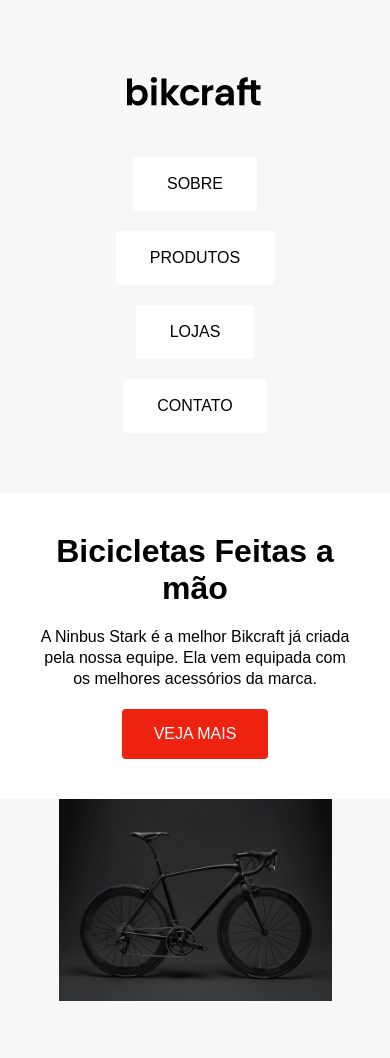
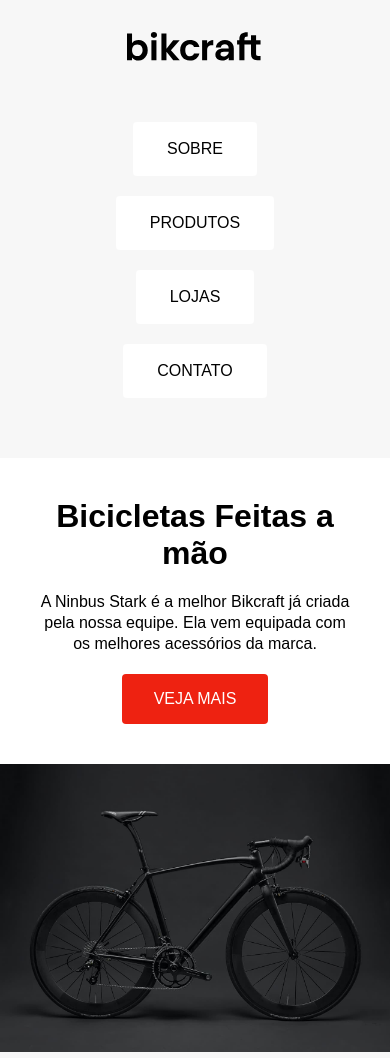
Before and after one commit to brunojesus07/Bikcraft, a plain HTML site: page index.html in a window 390 px wide. Shown: the top 1058 px of the page. Drawn offline with Linux system fonts and the light colour scheme.

Commit message:
Update style.css
deixando responsivo em android e tablet.

```diff
--- a/style.css
+++ b/style.css
@@ -58,7 +58,7 @@ ul {
   }
 
   .nav a:hover {
-  border: 2px solid red;
+    border: 2px solid #333;
   }
 
   .container {
@@ -102,7 +102,7 @@ img {
   }
 
   .botao:hover {
-  background: #900;
+    background: #333;
   }
 
   .subtitulo {
@@ -128,7 +128,7 @@ img {
   }
 
   .vantagens-item:hover {
-  border-left: 4px solid red;
+    border-left: 4px solid #333;
   }
 
   ul li:nth-child(odd) {
@@ -150,7 +150,7 @@ ul li:nth-child(odd) {
 
   @media (max-width: 1000px) {
     body {
-    margin-top: 15px;
+      margin-top: 10px;
     }
     .container-vantagem{
       grid-template-columns: 1fr;
@@ -162,13 +162,13 @@ ul li:nth-child(odd) {
 
   @media (max-width: 600px) {
     body {
-    margin-top: 15px;
+      margin-top: 10px;
     }
     .container {
       grid-template-columns: 1fr;
     }
-  .header {
-    gap: 20px;
+    .header nav {
+      gap: 10px;
     }
     .item {
       text-align: center;
@@ -178,14 +178,8 @@ ul li:nth-child(odd) {
       font-size: 2.9rem;
     }
     .cover img {
-    width: 80%;
-    margin-left: auto ;
-    margin-right: auto;
+      width: 100%;
     }
-  .nav {
-    margin-top: 30px;
-  }
-
   }
 
   @media (max-width: 400px) {
@@ -196,8 +190,9 @@ ul li:nth-child(odd) {
       font-size: 1rem;
     }
     .cover img {
-    width: 70%;
-    margin-left: auto ;
-    margin-right: auto;
+      width: 100%;
+    }
+    .header {
+      margin-top: 20px;
     }
   }
```
Lines whose indentation alone changed are shown as unchanged.
